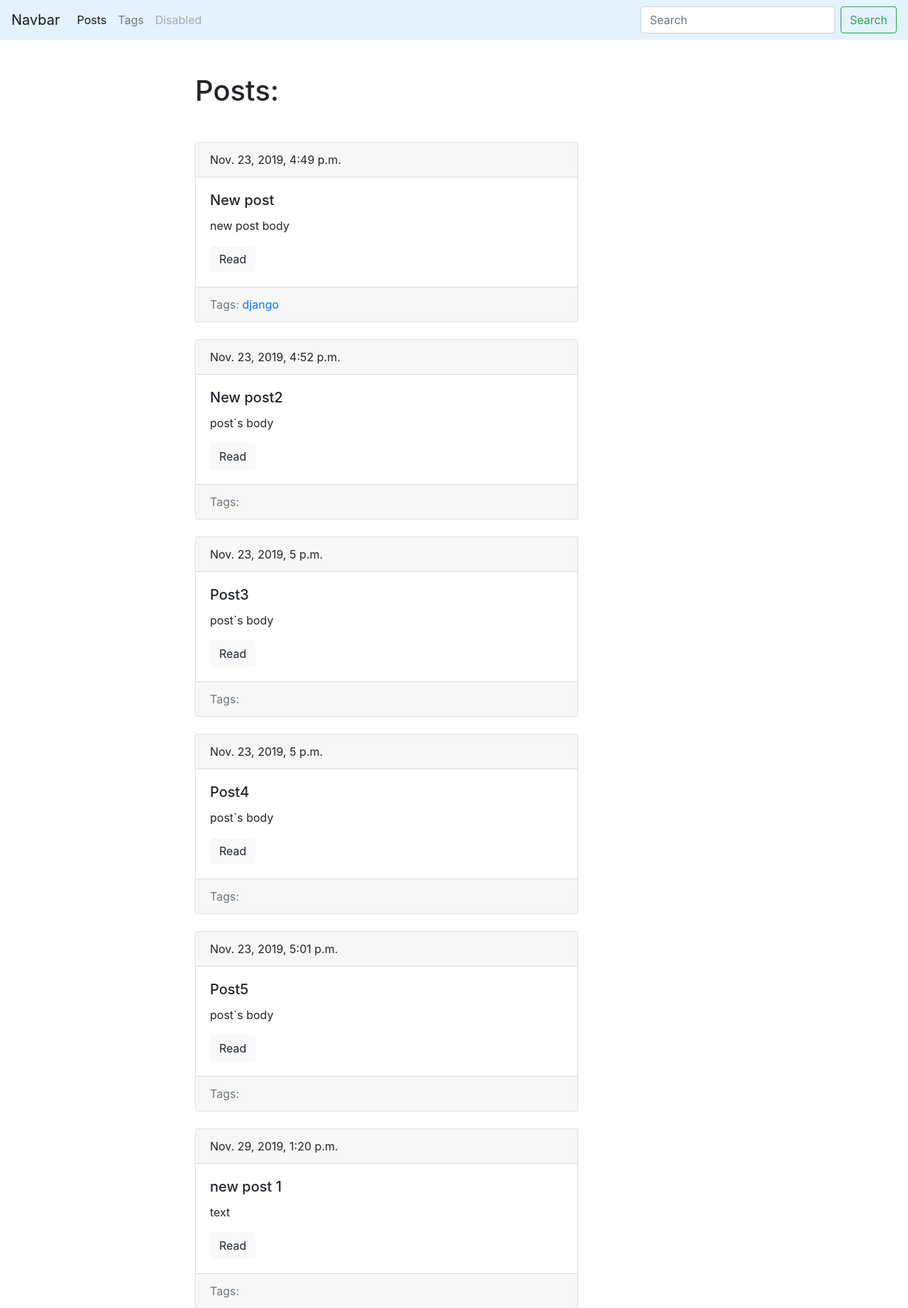
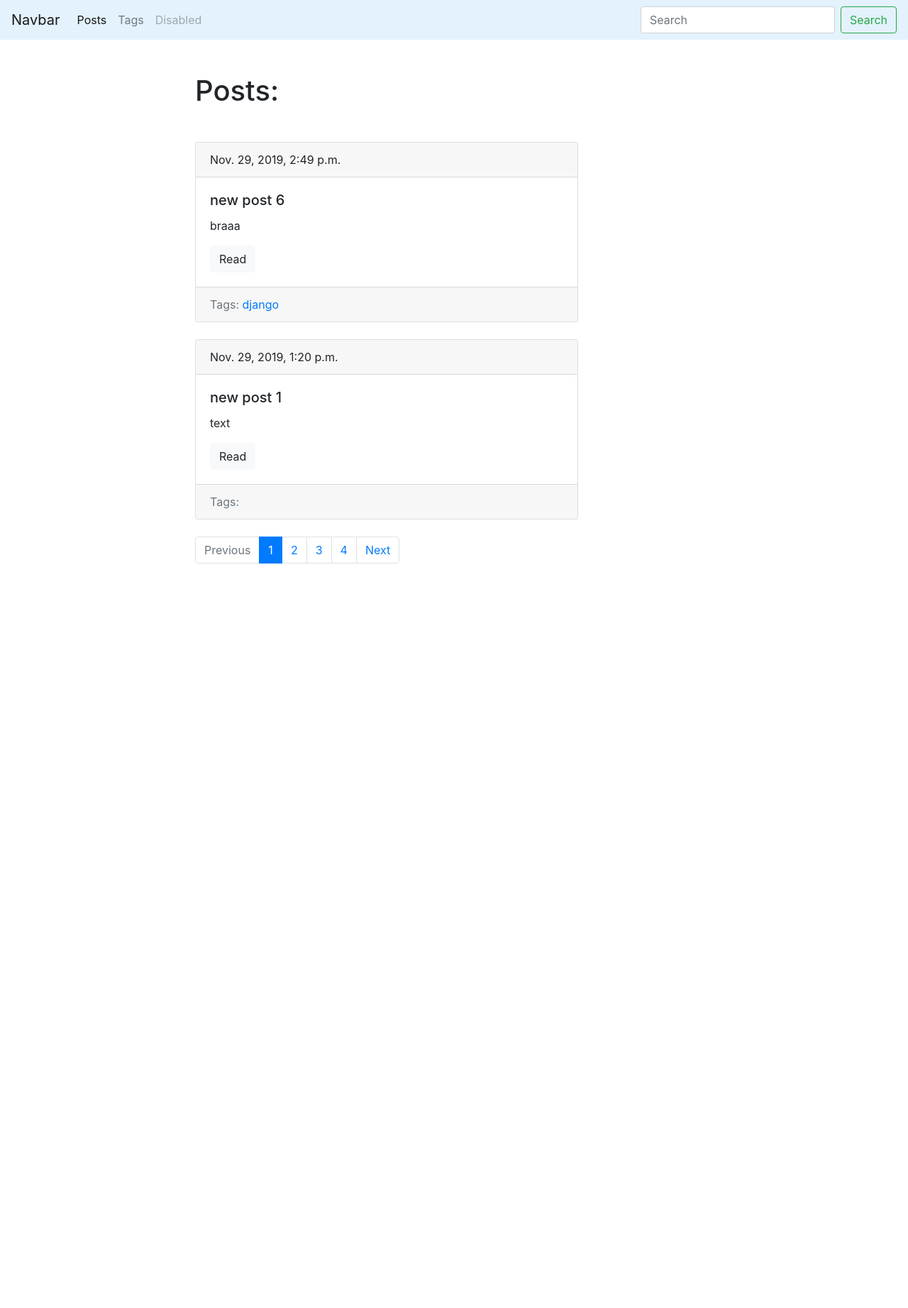
Before and after one commit to eewig/dj_blog, a Django app: page /blog/ in a window 1280 px wide. Shown: the top 1843 px of the page at 71% size. After the commit the page ends 794 px from the top, so only its background shows below. Run offline with Django 3.2, Linux system fonts and the light colour scheme; data comes from the database, SQL or seed files in the repository; some libraries are stand-ins or nearby versions.

Commit message:
start doing paginator

```diff
--- a/app/blogengine/blog/models.py
+++ b/app/blogengine/blog/models.py
@@ -37,6 +37,9 @@ class Post(models.Model):
 	def __str__(self):
 		return self.title
 
+	class Meta:
+		ordering = ['-date_pub']
+
 
 class Tag(models.Model):
 	title = models.CharField(max_length=50)
@@ -53,3 +56,6 @@ class Tag(models.Model):
 
 	def __str__(self):
 		return self.title
+
+	class Meta:
+		ordering = ['title']
--- a/app/blogengine/blog/templates/blog/index.html
+++ b/app/blogengine/blog/templates/blog/index.html
@@ -7,7 +7,7 @@
 
 {% block content %}
 	<h1 class="mb-5">Posts:</h1>
-	{% for post in posts%}
+	{% for post in posts.object_list %}
 		{% include 'blog/includes/post_card_template.html' %}
 	{% endfor %}
 {% endblock %}
--- a/app/blogengine/blog/views.py
+++ b/app/blogengine/blog/views.py
@@ -1,14 +1,19 @@
 from django.views.generic import View
-from django.urls import reverse
-from .models import Post, Tag
+
 from .utils import *
 from .forms import TagForm, PostForm
 
+from django.core.paginator import Paginator
 
 
 def posts_list(request):
 	posts = Post.objects.all()
-	return render(request, 'blog/index.html', context={'posts': posts})
+	paginator = Paginator(posts, 2)
+	page_number = request.GET.get('page', 1)
+
+	page = paginator.get_page(page_number)
+
+	return render(request, 'blog/index.html', context={'posts': page})
 
 
 class PostDetail(ObjectDetailMixin, View):
--- a/app/blogengine/templates/base.html
+++ b/app/blogengine/templates/base.html
@@ -48,6 +48,31 @@
 				{% block content %}
 					There is no any content(
 				{% endblock %}
+
+				<nav aria-label="...">
+					<ul class="pagination">
+						<li class="page-item disabled">
+							<a class="page-link" href="#" tabindex="-1" aria-disabled="true">Previous</a>
+						</li>
+
+						{% for n in posts.paginator.page_range %}
+							{% if posts.number == n %}
+								<li class="page-item active" aria-current="page">
+									<a class="page-link" href="?page={{ n }}">{{ n }}
+										<span class="sr-only">(current)</span></a>
+								</li>
+							{% else %}
+								<li class="page-item">
+									<a class="page-link" href="?page={{ n }}">{{ n }}</a>
+								</li>
+							{% endif %}
+						{% endfor %}
+
+						<li class="page-item">
+							<a class="page-link" href="#">Next</a>
+						</li>
+					</ul>
+				</nav>
 			</div>
 		</div>
 	</div>
```
